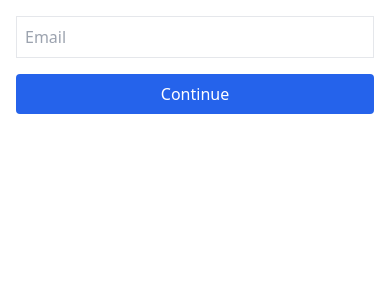
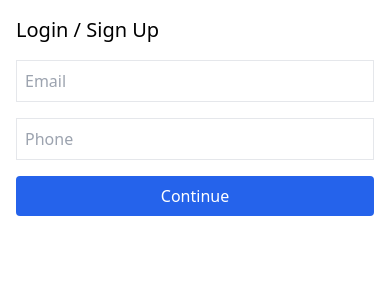
Before and after one commit to OMH7766/zelle-clone, a Next.js app: page /login in a window 390 px wide. Shown: the top 300 px of the page. Built offline with nearby package versions, Linux system fonts and the light colour scheme.

Commit message:
Add phone field and error feedback to login page

```diff
--- a/src/pages/login.tsx
+++ b/src/pages/login.tsx
@@ -3,18 +3,44 @@ import axios from 'axios';
 import { useRouter } from 'next/router';
 
 export default function Login() {
+  const router = useRouter();
   const [email, setEmail] = useState('');
-  const router = useRouter();
+  const [phone, setPhone] = useState('');
+  const [error, setError] = useState('');
 
   const handleLogin = async () => {
-    await axios.post('/api/auth/login', { email });
-    router.push('/dashboard');
+    try {
+      await axios.post('/api/auth/login', { email, phone });
+      router.push('/dashboard');
+    } catch (err: any) {
+      setError(err.response?.data?.error || 'An unexpected error occurred');
+    }
   };
 
   return (
     <div className="max-w-md mx-auto p-4">
-      <input value={email} onChange={e => setEmail(e.target.value)} placeholder="Email" className="w-full p-2 border mb-4"/>
-      <button onClick={handleLogin} className="w-full p-2 bg-blue-600 text-white rounded">Continue</button>
+      <h1 className="text-xl mb-4">Login / Sign Up</h1>
+      <input
+        type="email"
+        value={email}
+        onChange={e => setEmail(e.target.value)}
+        placeholder="Email"
+        className="w-full p-2 border mb-4"
+      />
+      <input
+        type="text"
+        value={phone}
+        onChange={e => setPhone(e.target.value)}
+        placeholder="Phone"
+        className="w-full p-2 border mb-4"
+      />
+      {error && <p className="text-red-500 mb-4">{error}</p>}
+      <button
+        onClick={handleLogin}
+        className="w-full p-2 bg-blue-600 text-white rounded"
+      >
+        Continue
+      </button>
     </div>
   );
 }
```
